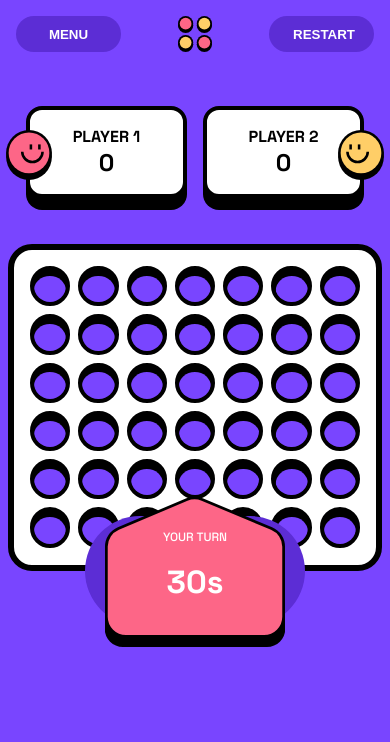
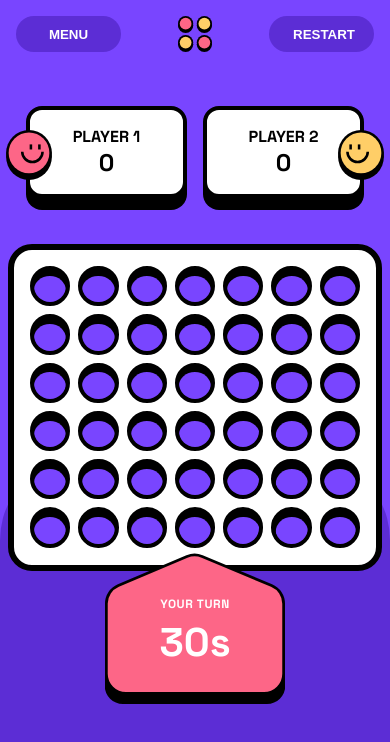
Before and after one commit to hhenske/connect-four-angular, an Angular app: page / in a window 390 px wide. Shown: the top 742 px of the page. Built offline with nearby package versions, Linux system fonts and the light colour scheme.

Commit message:
Claude is better than ChatGPT. Layout is set for mobile game board, player 1

```diff
--- a/src/app/components/board/game-board/game-board.component.html
+++ b/src/app/components/board/game-board/game-board.component.html
@@ -1,4 +1,6 @@
 <div class="board-wrapper">
+
+    <div class="turn-bg"></div>
 
     <div class="board-container">
         <div class="board">
--- a/src/app/components/board/game-board/game-board.component.scss
+++ b/src/app/components/board/game-board/game-board.component.scss
@@ -1,18 +1,28 @@
 .board-wrapper {
   position: relative;
-  // justify-content: center;
-  // padding: 0 8px; /* safe mobile gutter */
-  // z-index: 5;
   overflow: visible;
+  padding-bottom: 100px; /* Make room for the turn indicator */
+}
+
+.turn-bg {
+  position: absolute;
+  top: calc(100% - 190px); /* Adjust to control how much it overlaps the board */
+  left: 50%;
+  transform: translateX(-50%);
+  width: 100vw;
+  height: 600px;
+  background: var(--color-board);
+  z-index: 1;
+  border-top-left-radius: 10%;
+  border-top-right-radius: 10%;
 }
 
 .board-container {
+  position: relative;
+  z-index: 2;
   display: flex;
   justify-content: center;
-  padding: 0 8px; /* safe mobile gutter */
-  z-index: 5;
-  position: relative;
-  overflow: visible;
+  padding: 0 8px;
 }
 
 .board {
@@ -21,91 +31,62 @@
   aspect-ratio: 7 / 6;
   display: grid;
   grid-template-columns: repeat(7, 1fr);
-  // grid-template-rows: repeat(6, 1fr);
   grid-auto-rows: var(--cell-size);
-  // grid-template-columns: repeat(7, var(--cell-size));
   gap: var(--space-sm);
   background: white;
   padding: var(--space-md);
   border: 6px solid black;
   border-radius: var(--radius-lg);
-  // overflow: visible !important;
 }
 
-
-// img {
-//   position: absolute;
-//   top: 114%;
-//   left: 50%;
-//   transform: translate(-50%, -50%);
-//   width: 40%;
-//   z-index: 10;
-// }
-.turn-label {
+.turn-overlay {
   position: absolute;
-  top: 28%;
+  bottom: -32px; /* This controls overlap with board - adjust as needed */
   left: 50%;
   transform: translateX(-50%);
+
+  width: 180px;
+  height: 150px;
+
+  display: flex;
+  flex-direction: column;
+  align-items: center;
+  justify-content: center;
+
+  z-index: 3;
+  pointer-events: none;
+}
+
+/* Remove the ::before pseudo-element background */
+.turn-overlay::before {
+  display: none;
+}
+
+.player-indicator {
+  position: absolute;
+  top: 0;
+  left: 50%;
+  transform: translateX(-50%);
+  width: 100%;
+  height: auto;
+  z-index: 1;
+}
+
+.turn-label {
+  position: relative;
   font-size: 0.75rem;
+  font-weight: bold;
   color: white;
+  letter-spacing: 0.05em;
+  margin-top: 8px;
   z-index: 2;
 }
 
 .turn-timer {
-  position: absolute;
-  top: 55%;
-  left: 50%;
-  transform: translateX(-50%);
-  font-size: 2rem;
+  position: relative;
+  font-size: 2.5rem;
   font-weight: bold;
   color: white;
+  margin-top: 5px;
   z-index: 2;
 }
-
-
-.turn-overlay {
-  position: absolute;
-  bottom: -45px;
-  left: 50%;
-  transform: translateX(-50%);
-  z-index: 20;
-
-  width: 180px;        // 🔥 gives ::before something to size
-  height: 120px;
-
-  display: grid;
-  place-items: center;
-
-  pointer-events: none;
-}
-
-.turn-overlay::before {
-  content: '';
-  position: absolute;
-
-  width: 220px;
-  height: 110px;
-
-  bottom: -10px;   /* stays below the board */
-  left: 50%;
-  transform: translateX(-50%);
-
-  background: var(--color-board);
-  border-radius: 999px;
-  z-index: 0;
-}
-
-
-
-.player-indicator {
-  width: 100%;
-  height: auto;
-  display: block;
-  z-index: 1;
-}
-
-.turn-indicator {
-  width: 160px;
-  height: auto;
-  display: block;
-}
```
